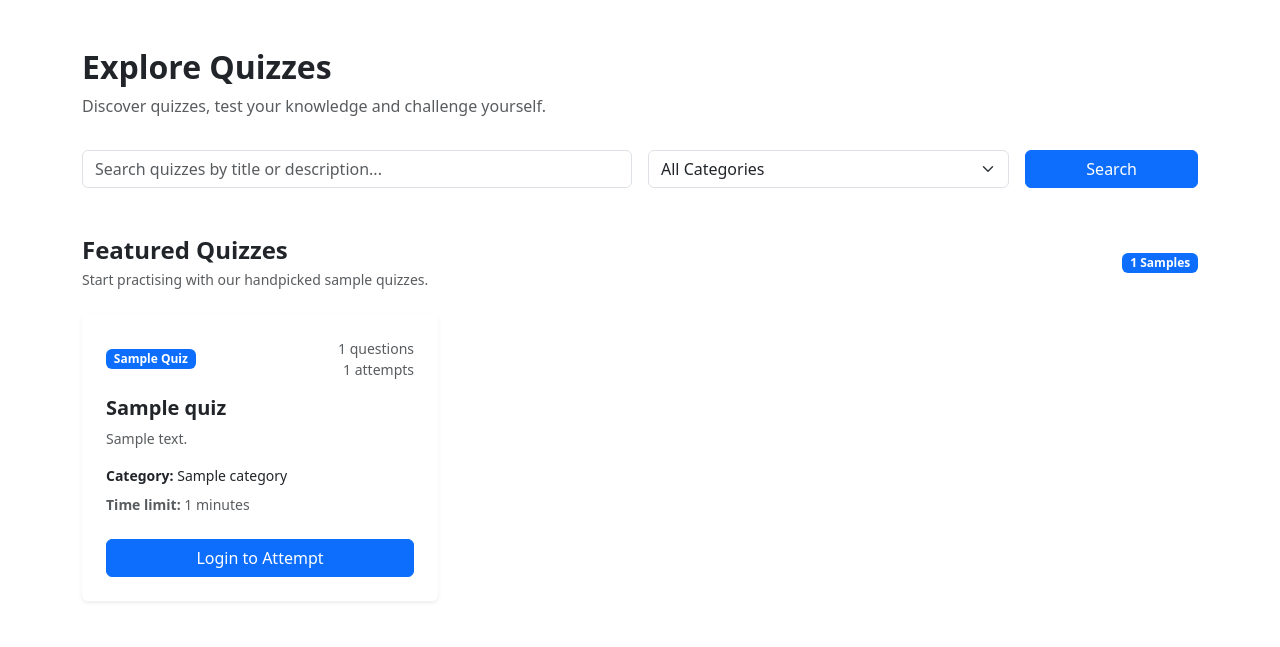
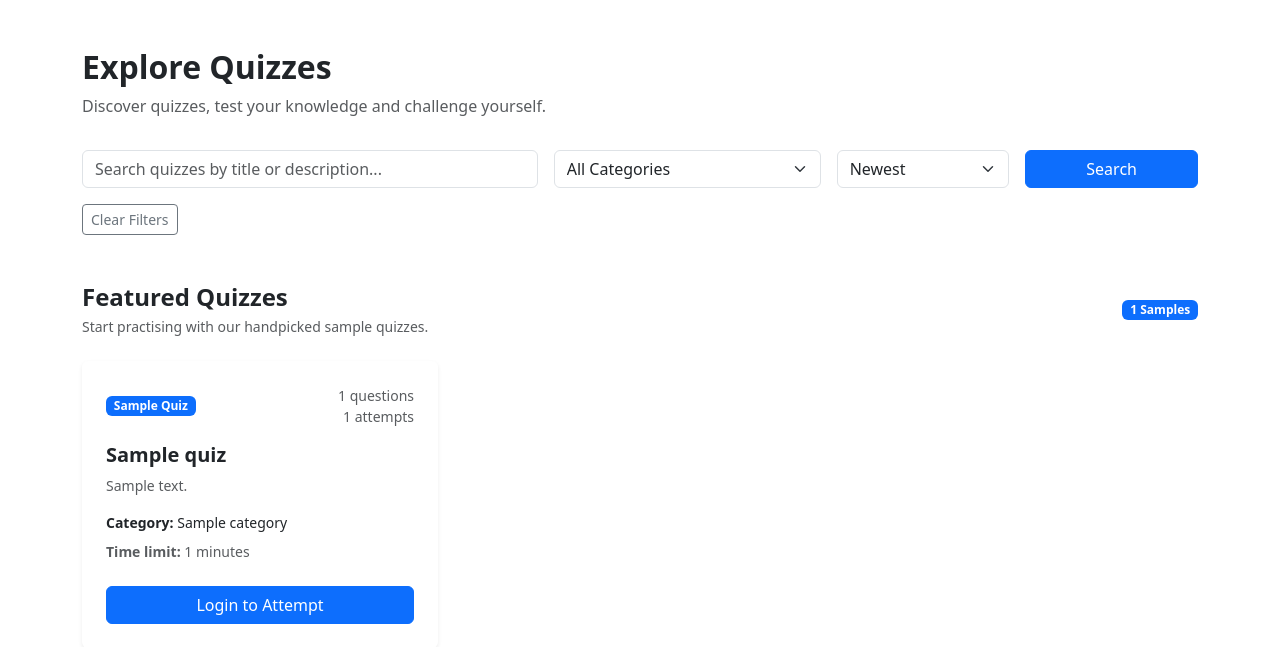
Before and after one commit to IronMonger13/QuizForge, a Django app: page /explore/ in a window 1280 px wide. Shown: the part 56-703 px from the top of the page. Run offline with Django 5.2, Linux system fonts and the light colour scheme; tables that the repository leaves empty hold one stand-in row (values such as "Sample post").

Commit message:
Add quiz sorting options to explore page

```diff
--- a/quizzes/templates/quizzes/explore_quizzes.html
+++ b/quizzes/templates/quizzes/explore_quizzes.html
@@ -8,16 +8,16 @@
         <div class="mb-5">
             <h2 class="fw-bold">Explore Quizzes</h2>
             <p class="text-muted">Discover quizzes, test your knowledge and challenge yourself.</p>
-            <!-- Search and category filters -->
+            <!-- Search, category and sorting filters -->
             <form method="get" class="row g-3 mt-3">
-                <div class="col-md-6">
+                <div class="col-md-5">
                     <input type="text"
                            name="q"
                            class="form-control"
                            placeholder="Search quizzes by title or description..."
                            value="{{ search_query }}">
                 </div>
-                <div class="col-md-4">
+                <div class="col-md-3">
                     <select name="category" class="form-select">
                         <option value="">All Categories</option>
                         {% for category in categories %}
@@ -29,11 +29,20 @@
                     </select>
                 </div>
                 <div class="col-md-2">
+                    <select name="sort" class="form-select">
+                        <option value="newest" {% if selected_sort == "newest" %}selected{% endif %}>Newest</option>
+                        <option value="most_attempted"
+                                {% if selected_sort == "most_attempted" %}selected{% endif %}>Popular</option>
+                        <option value="alphabetical"
+                                {% if selected_sort == "alphabetical" %}selected{% endif %}>A–Z</option>
+                    </select>
+                </div>
+                <div class="col-md-2">
                     <button type="submit" class="btn btn-primary w-100">
                         <i class="bi bi-search"></i> Search
                     </button>
                 </div>
-                {% if search_query or selected_category %}
+                {% if search_query or selected_category or selected_sort != "newest" %}
                     <div class="col-12">
                         <a href="{% url 'quizzes:explore_quizzes' %}"
                            class="btn btn-sm btn-outline-secondary">Clear Filters</a>
@@ -111,7 +120,7 @@
                         {% if sample_quizzes.has_previous %}
                             <li class="page-item">
                                 <a class="page-link"
-                                   href="?q={{ search_query|urlencode }}&category={{ selected_category }}&sample_page={{ sample_quizzes.previous_page_number }}">
+                                   href="?q={{ search_query|urlencode }}&category={{ selected_category }}&sort={{ selected_sort }}&sample_page={{ sample_quizzes.previous_page_number }}">
                                     Previous
                                 </a>
                             </li>
@@ -125,7 +134,7 @@
                         {% if sample_quizzes.has_next %}
                             <li class="page-item">
                                 <a class="page-link"
-                                   href="?q={{ search_query|urlencode }}&category={{ selected_category }}&sample_page={{ sample_quizzes.next_page_number }}">
+                                   href="?q={{ search_query|urlencode }}&category={{ selected_category }}&sort={{ selected_sort }}&sample_page={{ sample_quizzes.next_page_number }}">
                                     Next
                                 </a>
                             </li>
@@ -203,6 +212,7 @@
                         </div>
                     </div>
                 {% endfor %}
+            </div>
             <!-- Community Quizzes Pagination -->
             {% if community_quizzes.has_other_pages %}
                 <nav class="mt-4" aria-label="Community quiz pagination">
@@ -210,7 +220,7 @@
                         {% if community_quizzes.has_previous %}
                             <li class="page-item">
                                 <a class="page-link"
-                                       href="?q={{ search_query|urlencode }}&category={{ selected_category }}&community_page={{ community_quizzes.previous_page_number }}">
+                                   href="?q={{ search_query|urlencode }}&category={{ selected_category }}&sort={{ selected_sort }}&community_page={{ community_quizzes.previous_page_number }}">
                                     Previous
                                 </a>
                             </li>
@@ -224,7 +234,7 @@
                         {% if community_quizzes.has_next %}
                             <li class="page-item">
                                 <a class="page-link"
-                                       href="?q={{ search_query|urlencode }}&category={{ selected_category }}&community_page={{ community_quizzes.next_page_number }}">
+                                   href="?q={{ search_query|urlencode }}&category={{ selected_category }}&sort={{ selected_sort }}&community_page={{ community_quizzes.next_page_number }}">
                                     Next
                                 </a>
                             </li>
@@ -232,7 +242,6 @@
                     </ul>
                 </nav>
             {% endif %}
-            </div>
         </section>
     </div>
 {% endblock content %}
--- a/quizzes/views.py
+++ b/quizzes/views.py
@@ -788,6 +788,21 @@ def explore_quizzes(request):
         else:
             category_id = ""
 
+    # Sorting options.
+    sort_options = {
+        "newest": ("-created_at", "-id"),
+        "most_attempted": ("-attempt_count", "-created_at"),
+        "alphabetical": ("title", "-created_at"),
+    }
+
+    selected_sort = request.GET.get("sort", "newest")
+
+    # Fall back to newest if an invalid sorting option is provided.
+    if selected_sort not in sort_options:
+        selected_sort = "newest"
+
+    published_quizzes = published_quizzes.order_by(*sort_options[selected_sort])
+
     sample_paginator = Paginator(
         published_quizzes.filter(is_sample=True),
         6,
```
Lines whose indentation alone changed are shown as unchanged.
